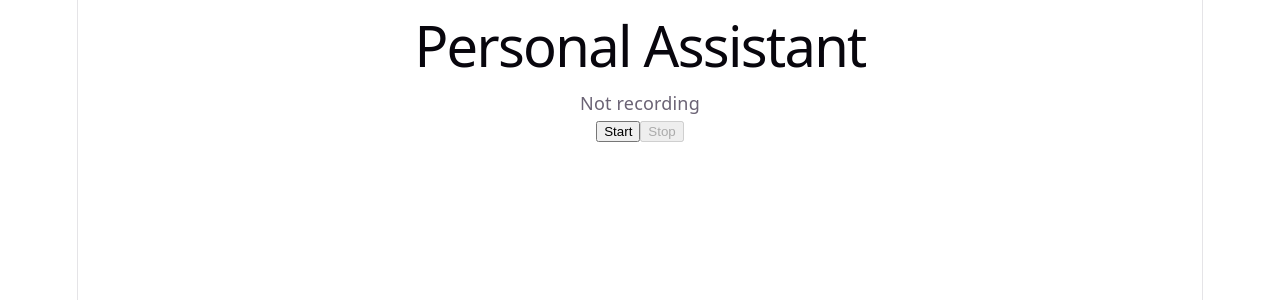
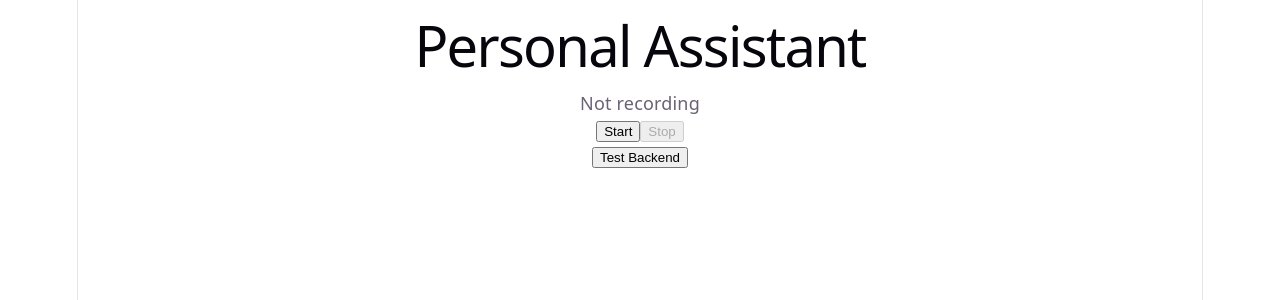
Before and after one commit to Dee-the-Hmu/personal_assistant, a React (Vite) app in the folder frontend/: page / in a window 1280 px wide. Shown: the top 300 px of the page. Built offline with nearby package versions, Linux system fonts and the light colour scheme.

Commit message:
frontend fetches/sends HTTP request to the backend

```diff
--- a/frontend/src/App.tsx
+++ b/frontend/src/App.tsx
@@ -1,10 +1,23 @@
 import VoiceRecorder from "./components/VoiceRecorder";
 
 export default function App() {
+
+  async function testBackend() {
+    const response = await fetch("http://127.0.0.1:8000/hello")
+    const data = await response.json();
+
+    console.log(data);
+  }
+
+
   return (
     <main>
       <h1>Personal Assistant</h1>
       <VoiceRecorder />
+
+      <button onClick={testBackend}>
+        Test Backend
+      </button>
     </main>
   );
 }
```
Also changed, not shown: frontend/src/components/VoiceRecorder.tsx (line endings or trailing spaces).
